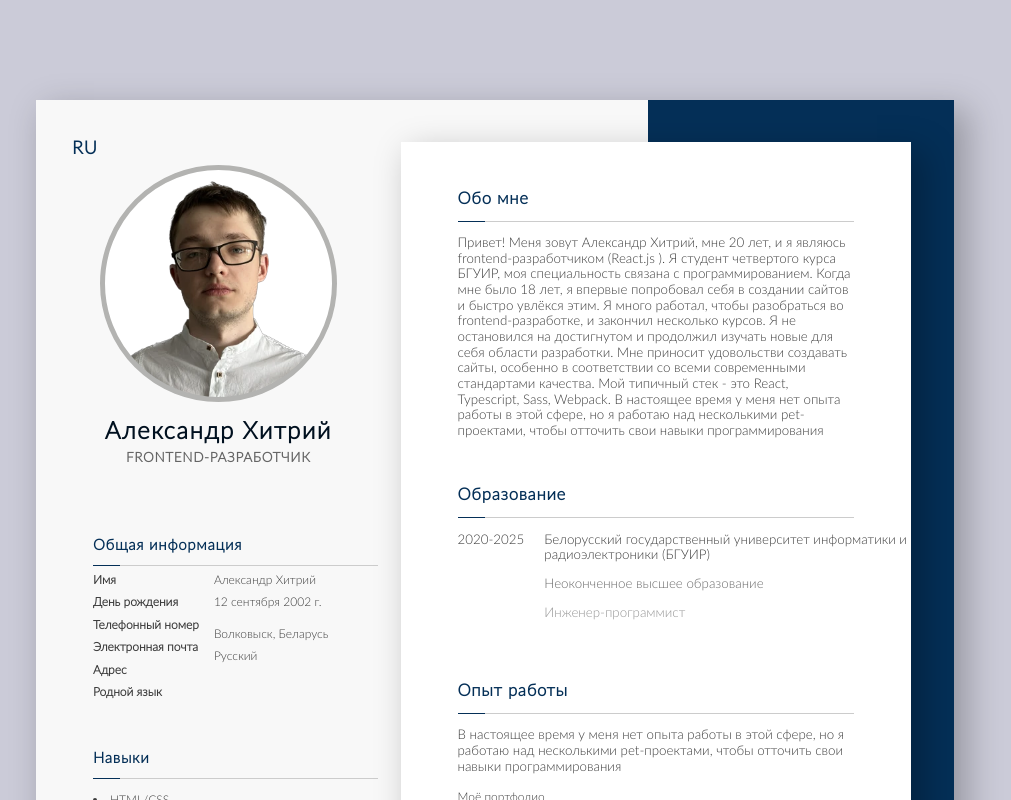
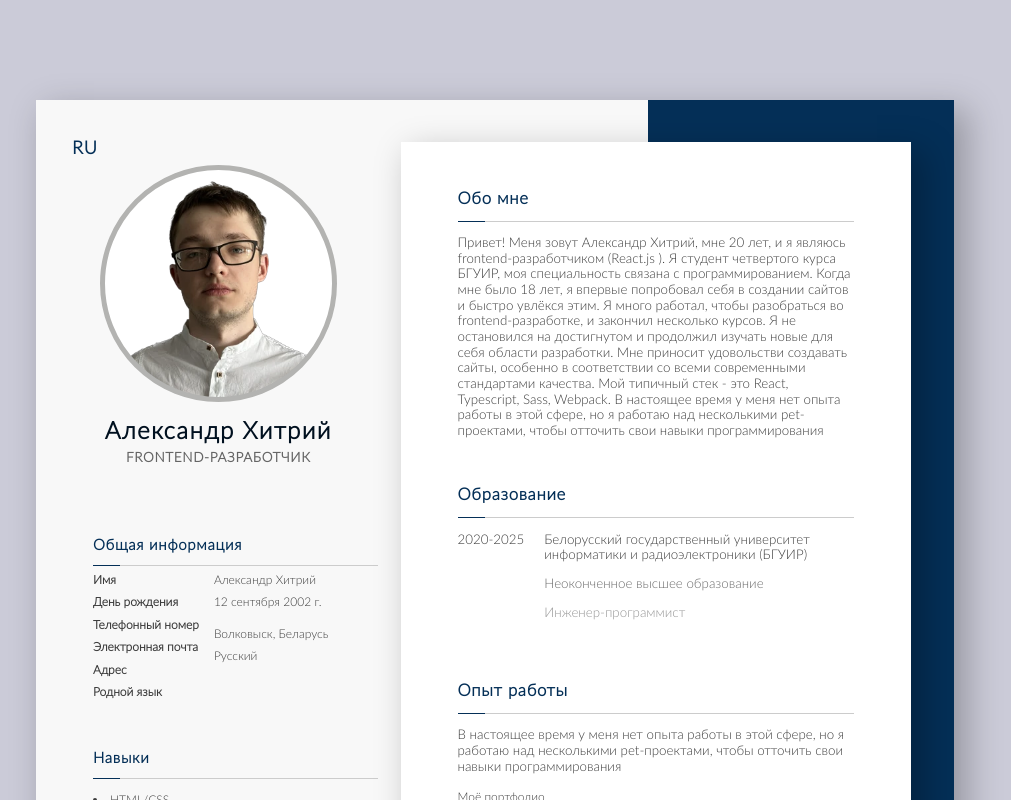
Before and after one commit to foxnorth228/foxnorth228, a React app: page / in a window 1280 px wide. Shown: the top 800 px of the page, without its empty margins (145-1156 px from the left). Built offline with nearby package versions, Linux system fonts and the light colour scheme.

Commit message:
fix: fix education width bug

```diff
--- a/src/components/education-block/education-block.scss
+++ b/src/components/education-block/education-block.scss
@@ -19,7 +19,7 @@
 
 .educationBlock__elem {
     display: grid;
-    grid-template-columns: max-content 100%;
+    grid-template-columns: max-content 1fr;
     grid-template-rows: 1fr;
     column-gap: 20px;
 }
```
